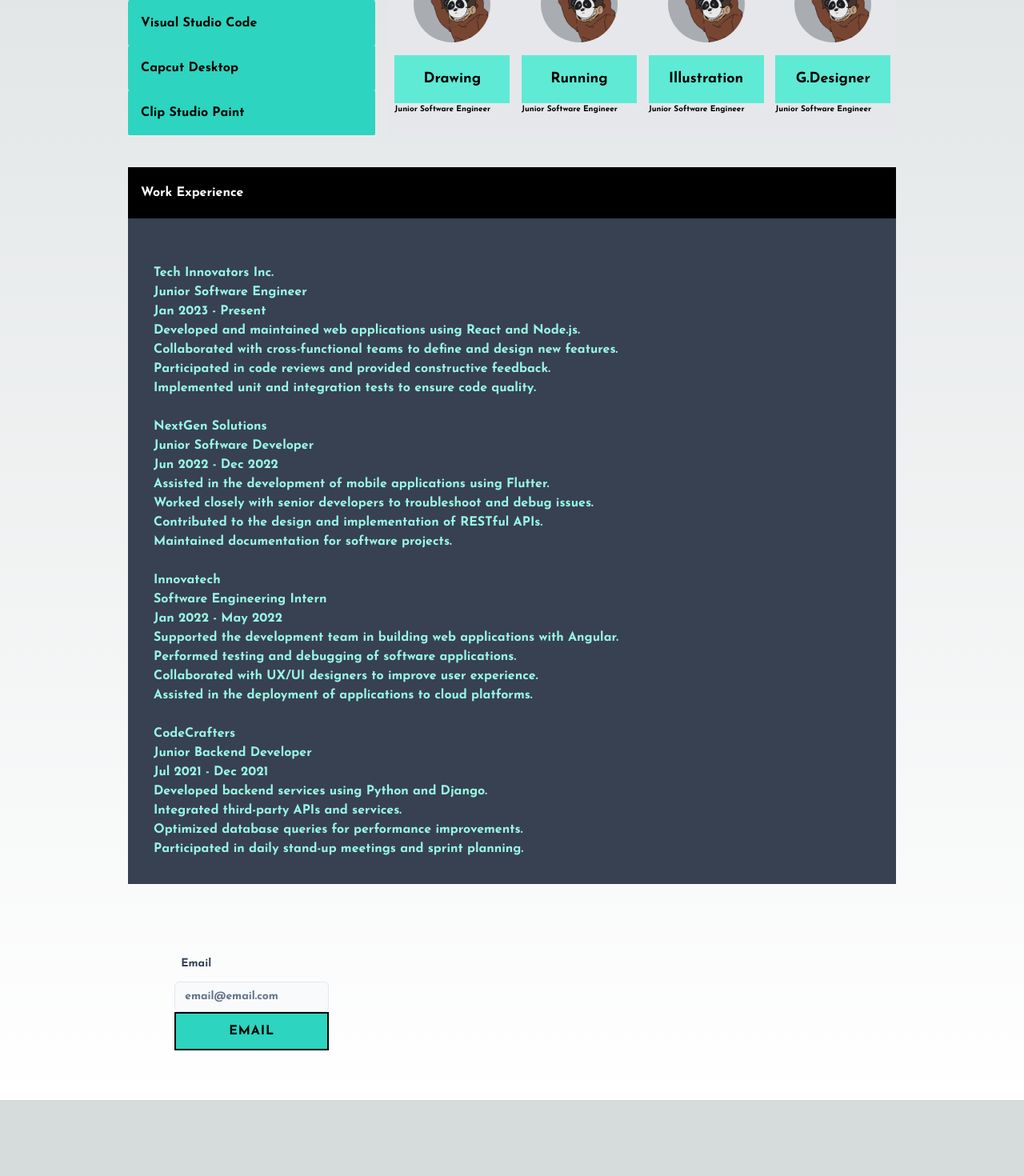
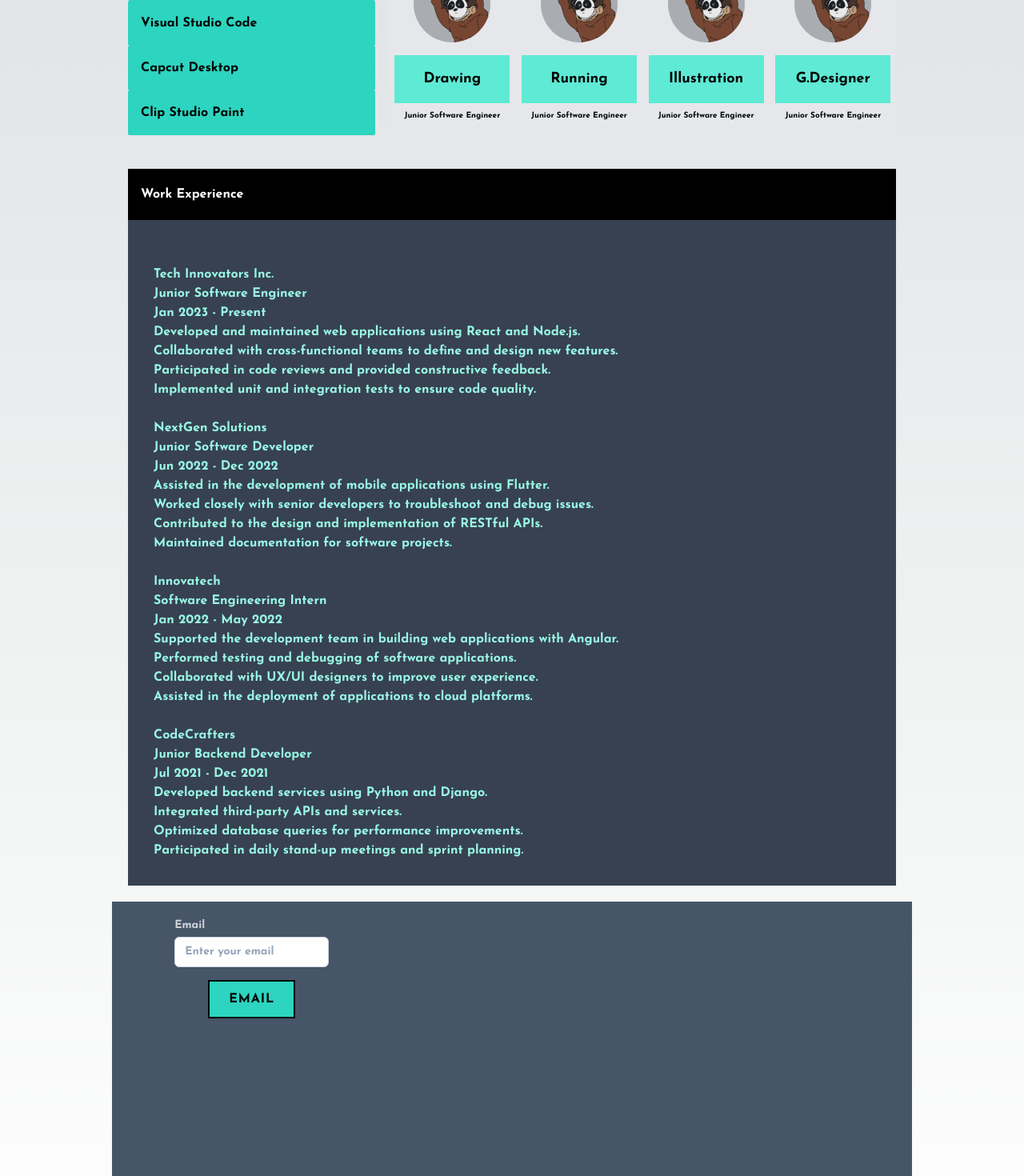
Before and after one commit to Nyokong/kays-cv-ver001, a Next.js app: page / in a window 1280 px wide. Shown: the part 640-2110 px from the top of the page at 80% size. Before the commit the page ends 2015 px from the top, so only its background shows below. Built offline with nearby package versions, Linux system fonts and the light colour scheme.

Commit message:
email and stuff

```diff
--- a/src/app/components/abilities.tsx
+++ b/src/app/components/abilities.tsx
@@ -70,7 +70,7 @@ export default function abilities() {
 function Exp({img,name,role}: ProjectProps) {
     return (
         <div className="grid grid-flow-row auto-rows-max hover:auto-rows-min p-3 px-2 w-40">
-            <div className='md:flex p-8 md:p-0 '>
+            <div className='md:flex p-8 md:p-0 hover:drop-shadow'>
                 <Image
                     className="w-24 h-24 rounded-full mx-auto"
                     src={img}
@@ -78,8 +78,13 @@ function Exp({img,name,role}: ProjectProps) {
                 />
             </div>
             <div className='flex align-center justify-center text-lg bg-teal-300 w-full
-            mt-4 py-4 p-2'>{name}</div>
-            <div className='text-[10px] flex flex-row items-center w-full'>{role}</div>
+            mt-4 py-4 p-2 cursor-pointer hover:drop-shadow hover:text-teal-600'>
+                {name}
+            </div>
+            <div className='text-[10px] flex flex-row items-center
+            w-full h-[30px] justify-center'>
+                {role}
+            </div>
         </div>
 
     );
--- a/src/app/components/email.tsx
+++ b/src/app/components/email.tsx
@@ -2,27 +2,32 @@ import React from 'react'
 
 export default function email() {
     return (
-        <div className='grid grid-cols-3 gap-4 p-5 h-[250px] md:max-w-[1000px]'>
-
-            <form className='grid
-            place-content-center '>
-                <span className="p-2 block text-sm font-medium text-slate-700">
+        <div className='grid grid-cols-3 gap-4 bg-slate-600 w-full px-5 h-[500px] md:max-w-[1000px]'>
+            <form className='p-5 flex align-center justify-center w-full'>
+                <label className="block">
+                    <span className="block text-sm font-medium text-gray-300">
                         Email
                     </span>
-
-                <input type="text" value="email@email.com" disabled className="mt-1 block w-full px-3 py-2 bg-white border border-slate-300 rounded-md text-sm shadow-sm placeholder-slate-400
+                    <input type="email" placeholder='Enter your email'
+                    className="mt-1 block w-full px-3 py-2 bg-white border
+                    border-slate-300 rounded-md text-sm shadow-sm placeholder-slate-400
                     focus:outline-none focus:border-sky-500 focus:ring-1 focus:ring-sky-500
-                    disabled:bg-slate-50 disabled:text-slate-500 disabled:border-slate-200 disabled:shadow-none
+                    disabled:bg-slate-50
                     invalid:border-pink-500 invalid:text-pink-600
                     focus:invalid:border-pink-500 focus:invalid:ring-pink-500
                     "/>
-
-                <button className="px-6
+                    <div className='w-full flex align-items justify-center'>
+                        <button className="px-6 mt-4
                         h-12 uppercase font-semibold tracking-wider
                         border-2 border-black bg-teal-400 text-black" type="submit">
                             Email
                         </button>
+                    </div>
+                </label>
             </form>
         </div>
+
+
+
     )
 }
```
Lines whose indentation alone changed are shown as unchanged.
